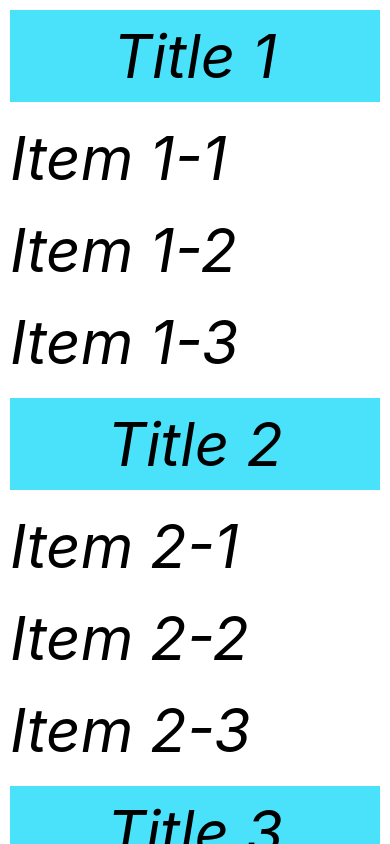
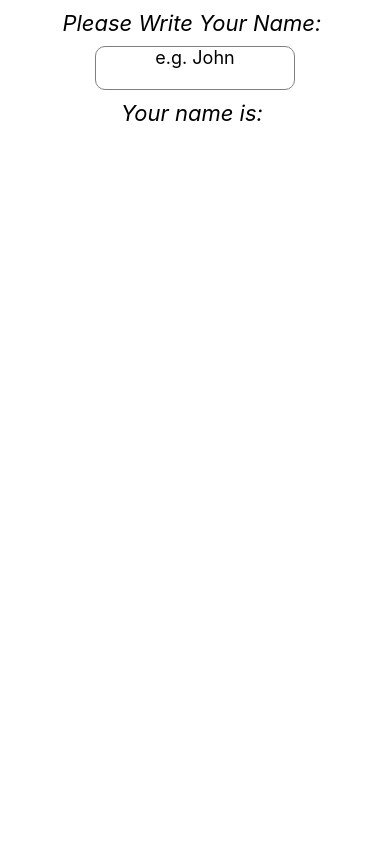
Before and after one commit to OahidZihad/react-native-ToDo-app, a React Native app: screen / in a window 390 px wide. Built offline with nearby package versions, Linux system fonts and the light colour scheme.

Commit message:
textInput and keyboard

```diff
--- a/App.js
+++ b/App.js
@@ -13,6 +13,7 @@ import dismissKeyboard from 'react-native/Libraries/Utilities/dismissKeyboard';
 import Responsive from './components/Responsive';
 import ListScrollRefresh from './components/ListScrollRefresh';
 import FlatListSectionLIst from './components/FlatListSectionLIst';
+import TextInputKeyboard from './components/TextInputKeyboard';
 
 const App = () => {
   const [task, setTask] = useState();
@@ -65,7 +66,8 @@ const App = () => {
 
     // <Responsive></Responsive>
     // <ListScrollRefresh></ListScrollRefresh>
-    <FlatListSectionLIst></FlatListSectionLIst>
+    // <FlatListSectionLIst></FlatListSectionLIst>
+    <TextInputKeyboard></TextInputKeyboard>
   );
 };
 
--- a/components/FlatListSectionLIst.js
+++ b/components/FlatListSectionLIst.js
@@ -1,4 +1,11 @@
-import {StyleSheet, Text, View, FlatList, SectionList} from 'react-native';
+import {
+  StyleSheet,
+  Text,
+  View,
+  FlatList,
+  SectionList,
+  ScrollView,
+} from 'react-native';
 import React, {useState} from 'react';
 
 const FlatListSectionLIst = () => {
@@ -33,30 +40,27 @@ const FlatListSectionLIst = () => {
   ];
 
   return (
-    // <FlatList
-    //   numColumns={2}
-    //   keyExtractor={(element, index) => index.toString()}
-    //   data={Items}
-    //   renderItem={element => {
-    //     console.log(element);
-    //     return (
-    //       <View style={styles.item}>
-    //         <Text style={styles.text}>{element.item.item}</Text>
-    //       </View>
-    //     );
-    //   }}
-    // />
+    <ScrollView style={styles.body}>
+      <Text>FlatList</Text>
+      <FlatList
+        numColumns={2}
+        keyExtractor={(element, index) => index.toString()}
+        data={Items}
+        renderItem={element => {
+          return (
+            <View style={styles.item}>
+              <Text style={styles.text}>{element.item.item}</Text>
+            </View>
+          );
+        }}
+      />
 
+      <Text>SectionList</Text>
       <SectionList
         keyExtractor={(element, index) => index.toString()}
         sections={Data}
         renderItem={element => {
-        console.log(element);
-        return (
-          //   <View style={styles.item}>
-          <Text style={styles.text}>{element.item}</Text>
-          //   </View>
-        );
+          return <Text style={styles.text}>{element.item}</Text>;
         }}
         renderSectionHeader={section => (
           <View style={styles.item}>
@@ -64,6 +68,7 @@ const FlatListSectionLIst = () => {
           </View>
         )}
       />
+    </ScrollView>
   );
 };
 
--- /dev/null
+++ b/components/TextInputKeyboard.js
@@ -0,0 +1,46 @@
+import {StyleSheet, Text, View, TextInput} from 'react-native';
+import React, {useState} from 'react';
+
+const TextInputKeyboard = () => {
+  const [name, setName] = useState('');
+
+  return (
+    <View style={styles.body}>
+      <Text style={styles.text}>Please Write Your Name: </Text>
+      <TextInput
+        style={styles.input}
+        placeholder="e.g. John"
+        onChangeText={value => setName(value)}
+        multiline
+        keyboardType="numeric"
+        maxLength={5}
+        secureTextEntry
+      />
+      <Text style={styles.text}>Your name is: {name}</Text>
+    </View>
+  );
+};
+
+export default TextInputKeyboard;
+
+const styles = StyleSheet.create({
+  body: {
+    flex: 1,
+    backgroundColor: 'white',
+    alignItems: 'center',
+  },
+  input: {
+    borderWidth: 1,
+    width: 200,
+    borderColor: 'gray',
+    borderRadius: 10,
+    textAlign: 'center',
+    fontSize: 18,
+  },
+  text: {
+    color: '#000',
+    fontSize: 22,
+    fontStyle: 'italic',
+    margin: 10,
+  },
+});
```
Lines whose indentation alone changed are shown as unchanged.
